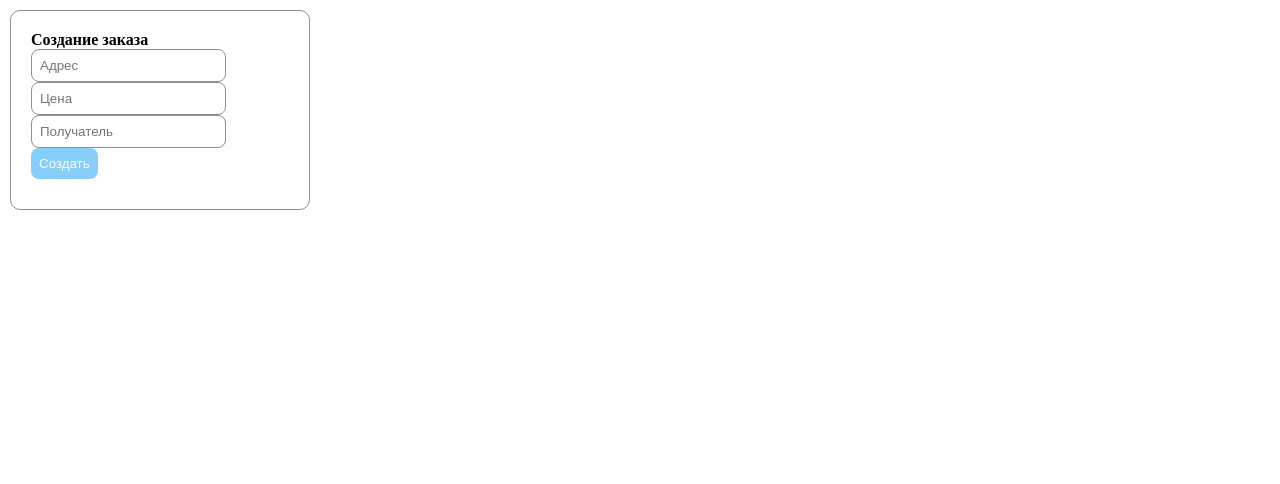
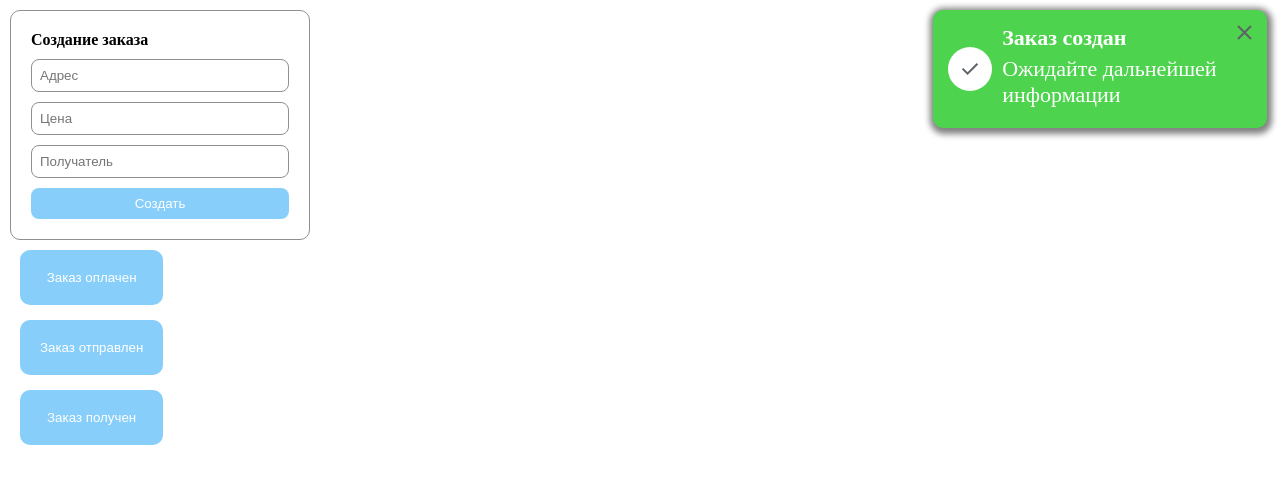
Before and after one commit to GannaGavrylova/order_form, a plain HTML site: page index.html in a window 1280 px wide. Drawn offline with Linux system fonts and the light colour scheme.

Commit message:
added buttons order and inform block on order status

```diff
--- a/index.html
+++ b/index.html
@@ -30,8 +30,10 @@
           placeholder="Получатель"
         />
         <button class="create-button">Создать</button>
-        <div class="inform-buttons"></div>
       </div>
+
+      <div class="inform-buttons"></div>
+
       <div class="inform-forms"></div>
     </form>
 
--- a/scripts/scrip.js
+++ b/scripts/scrip.js
@@ -0,0 +1,59 @@
+const form = document.querySelector(".container"); //обращение к общему контейнеру формы
+
+const formsContainer = document.querySelector(".forms"); // обращение к форме оформления заказа
+
+const allInput = document.querySelectorAll(".text_input"); // обращение ко всем инпутам
+
+const createButton = document.querySelector(".create-button"); // обращение к кнопке создать заказ
+
+const informButtonsContainer = document.querySelector(".inform-buttons"); // обращение к контейнеру, где будут отображаться информационный кнопки
+
+const informForms = document.querySelector(".inform-forms"); //обращаемся к контейнеру для отображения информации о заказу
+console.log(informForms);
+
+createButton.addEventListener("submit", (event) => {
+  event.preventDefault();
+});
+// button 1
+const praidBtn = document.createElement("button");
+praidBtn.classList.add("orderInfo");
+praidBtn.textContent = "Заказ оплачен";
+// button 2
+const shippedBtn = document.createElement("button");
+shippedBtn.classList.add("orderInfo");
+shippedBtn.textContent = "Заказ отправлен";
+// button 3
+const receivedBtn = document.createElement("button");
+receivedBtn.classList.add("orderInfo");
+receivedBtn.textContent = "Заказ получен";
+
+informButtonsContainer.append(praidBtn, shippedBtn, receivedBtn);
+
+const iconBox = document.createElement("div");
+iconBox.classList.add("iconBox");
+
+const checkOk = document.createElement("img");
+checkOk.classList.add("checkOk");
+checkOk.src = "./assets/icons/check.svg";
+iconBox.append(checkOk);
+
+const orderCreatedInfo = document.createElement("div");
+orderCreatedInfo.classList.add("orderCreatedInfo");
+const titleOrder = document.createElement("h4");
+titleOrder.classList.add("titleOrder");
+titleOrder.textContent = "Заказ создан";
+const textInfo = document.createElement("p");
+textInfo.classList.add("textInfo");
+textInfo.textContent = "Ожидайте дальнейшей информации";
+
+orderCreatedInfo.append(titleOrder, textInfo);
+
+const closeBox = document.createElement("div");
+closeBox.classList.add("closeBox");
+
+const iconClose = document.createElement("img");
+iconClose.src = "./assets/icons/close_menu.svg";
+iconClose.classList.add("iconClose");
+closeBox.append(iconClose);
+
+informForms.append(iconBox, orderCreatedInfo, closeBox);
--- a/styles/style.css
+++ b/styles/style.css
@@ -4,7 +4,7 @@
   box-sizing: border-box;
 }
 
-.container {
+.forms {
   display: flex;
   flex-direction: column;
   width: 300px;
@@ -13,6 +13,7 @@
   border-radius: 10px;
   margin: 10px;
   padding: 20px;
+  position: relative;
 }
 
 .text_input {
@@ -28,3 +29,62 @@
   color: white;
   border: none;
 }
+
+.inform-buttons {
+  display: inline-flex;
+  flex-direction: column;
+  gap: 15px;
+  margin-left: 20px;
+}
+
+.orderInfo {
+  padding: 20px;
+  border-radius: 10px;
+  border: none;
+  background-color: lightskyblue;
+  color: white;
+}
+
+.inform-forms {
+  display: flex;
+
+  position: absolute;
+  top: 10px;
+  right: 1vw;
+  gap: 10px;
+  background-color: rgb(77, 211, 77);
+  border-radius: 10px;
+  padding: 10px;
+  color: white;
+  max-width: 75em;
+  box-shadow: 1px 2px 6px 4px gray;
+}
+.iconBox {
+  display: flex;
+  justify-content: center;
+  align-items: center;
+}
+.checkOk {
+  background-color: white;
+  border-radius: 50px;
+  padding: 10px;
+  margin-left: 5px;
+}
+
+.orderCreatedInfo {
+  display: flex;
+  flex-direction: column;
+  justify-content: center;
+  align-items: start;
+  font-size: 22px;
+  width: 10em;
+  padding-top: 5px;
+  padding-bottom: 10px;
+  gap: 5px;
+}
+
+.iconClose {
+  width: 25px;
+  height: 25px;
+  color: white;
+}
```
Also changed, not shown: assets/icons/check.svg (added), assets/icons/close_menu.svg (added).
